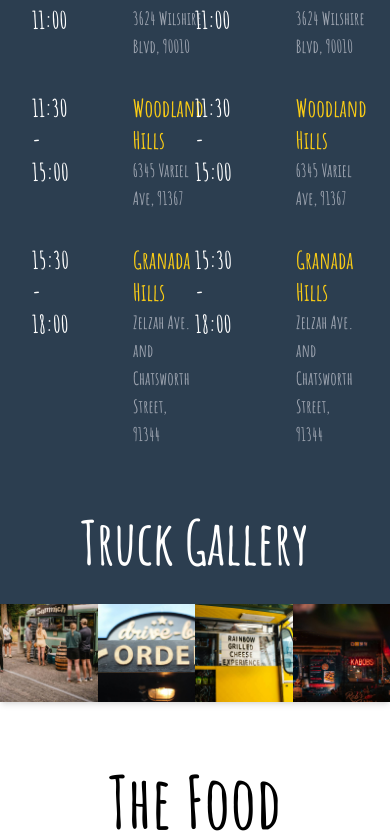
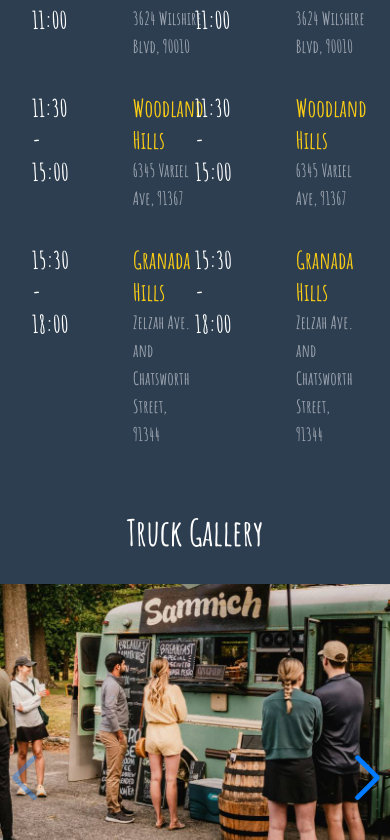
Before and after one commit to yusufkarakaya/foodtruck, a Next.js app: page / in a window 390 px wide. Shown: the part 1160-2000 px from the top of the page. Built offline with nearby package versions, Linux system fonts and the light colour scheme.

Commit message:
Made the site mobile responsive

```diff
--- a/app/components/FoodGallery.jsx
+++ b/app/components/FoodGallery.jsx
@@ -9,7 +9,7 @@ const FoodGallery = () => {
         Check out some of the delicious food we serve!
       </p>
       <div className="mt-10 pb-20">
-        <div className="flex gap-10 justify-center text-center">
+        <div className="sm:flex sm:flex-row flex flex-col items-center gap-10 justify-center text-center">
           <div className="border  p-4 shadow-lg hover:shadow-xl transition-shadow">
             <div className="rounded-lg overflow-hidden">
               <Image
--- a/app/components/Hero.jsx
+++ b/app/components/Hero.jsx
@@ -6,7 +6,7 @@ const Hero = () => {
       <div className="flex justify-center mt-6 max-w-[1200px] min">
         <div className="background-hero min-w-[1200px] min-h-[550px] p-4 flex flex-col justify-center items-center">
           <div className="flex flex-col ">
-            <h1 className="text-7xl font-bold text-white text-center">
+            <h1 className="text-5xl font-bold sm:text-7xl text-white text-center">
               Visit The Food Truck Today
             </h1>
             <p className="mt-4 text-white text-center text-2xl">
--- a/app/components/TruckGallery.jsx
+++ b/app/components/TruckGallery.jsx
@@ -26,10 +26,23 @@ const Gallery = () => {
 
   return (
     <div className="mt-16">
-      <h2 className="text-6xl font-bold text-center mb-8">Truck Gallery</h2>
+      <h2 className="text-4xl md:text-6xl font-bold text-center mb-8">
+        Truck Gallery
+      </h2>
       <Swiper
         spaceBetween={0}
-        slidesPerView={4}
+        slidesPerView={1} // 1 slide per view for mobile
+        breakpoints={{
+          640: {
+            slidesPerView: 2, // 2 slides for screens >= 640px
+          },
+          768: {
+            slidesPerView: 3, // 3 slides for screens >= 768px
+          },
+          1024: {
+            slidesPerView: 4, // 4 slides for screens >= 1024px
+          },
+        }}
         navigation={true}
         pagination={{ clickable: true }}
         scrollbar={{ draggable: true }}
@@ -47,47 +60,27 @@ const Gallery = () => {
           <SwiperSlide
             key={index}
             onClick={() => openModal(index)}
-            style={{ cursor: "pointer" }}
+            className="cursor-pointer"
           >
-            <img src={truck.src} alt={truck.alt} width={350} height={350} />
+            <img src={truck.src} alt={truck.alt} className="w-full h-auto" />
           </SwiperSlide>
         ))}
       </Swiper>
 
       {isModalOpen && (
         <div
-          style={{
-            position: "fixed",
-            top: 0,
-            left: 0,
-            width: "100%",
-            height: "100%",
-            backgroundColor: "rgba(0, 0, 0, 0.8)",
-            display: "flex",
-            justifyContent: "center",
-            alignItems: "center",
-            zIndex: 1000,
-          }}
-          onClick={closeModal} // Close modal on clicking outside the Swiper
+          className="fixed top-0 left-0 w-full h-full bg-black bg-opacity-80 flex justify-center items-center z-50"
+          onClick={closeModal}
         >
           <div
-            style={{ position: "relative", width: "800px", height: "800px" }}
+            className="relative w-full max-w-4xl h-auto p-4"
             onClick={(e) => e.stopPropagation()} // Prevent closing modal when clicking inside it
           >
             <button
               onClick={closeModal}
-              style={{
-                position: "absolute",
-                top: "10px",
-                right: "10px",
-                backgroundColor: "white",
-                border: "none",
-                cursor: "pointer",
-                padding: "10px",
-                zIndex: 1001,
-              }}
+              className="absolute top-4 right-4 bg-white p-2 rounded-full z-50"
             >
-              <FaWindowClose style={{ color: "black" }} />
+              <FaWindowClose className="text-black text-xl" />
             </button>
             <Swiper
               spaceBetween={10}
@@ -108,11 +101,7 @@ const Gallery = () => {
                   <img
                     src={truck.src}
                     alt={truck.alt}
-                    style={{
-                      width: "800px",
-                      height: "800px",
-                      objectFit: "cover",
-                    }}
+                    className="w-full h-auto max-h-[90vh] object-cover"
                   />
                 </SwiperSlide>
               ))}
```
